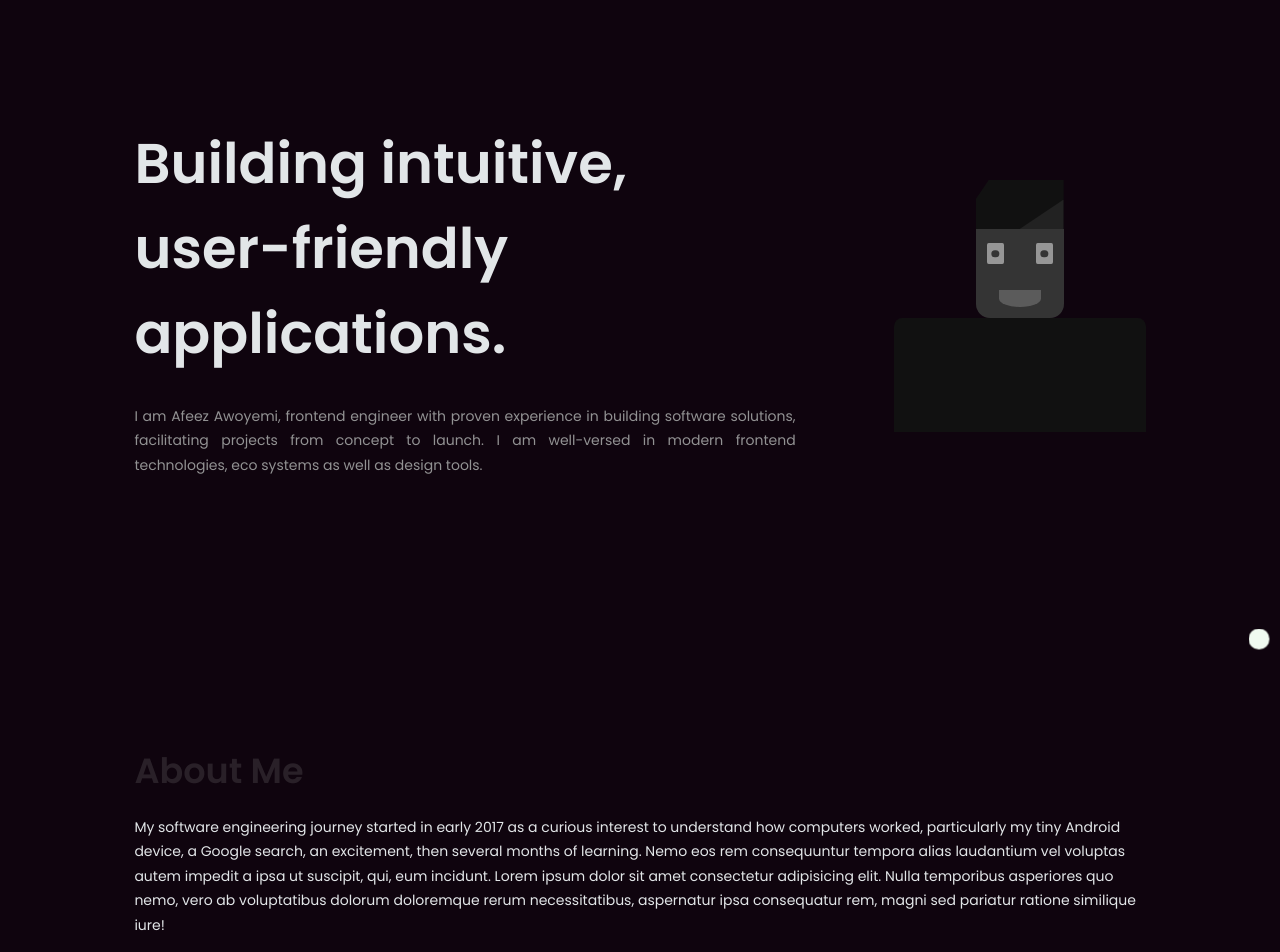
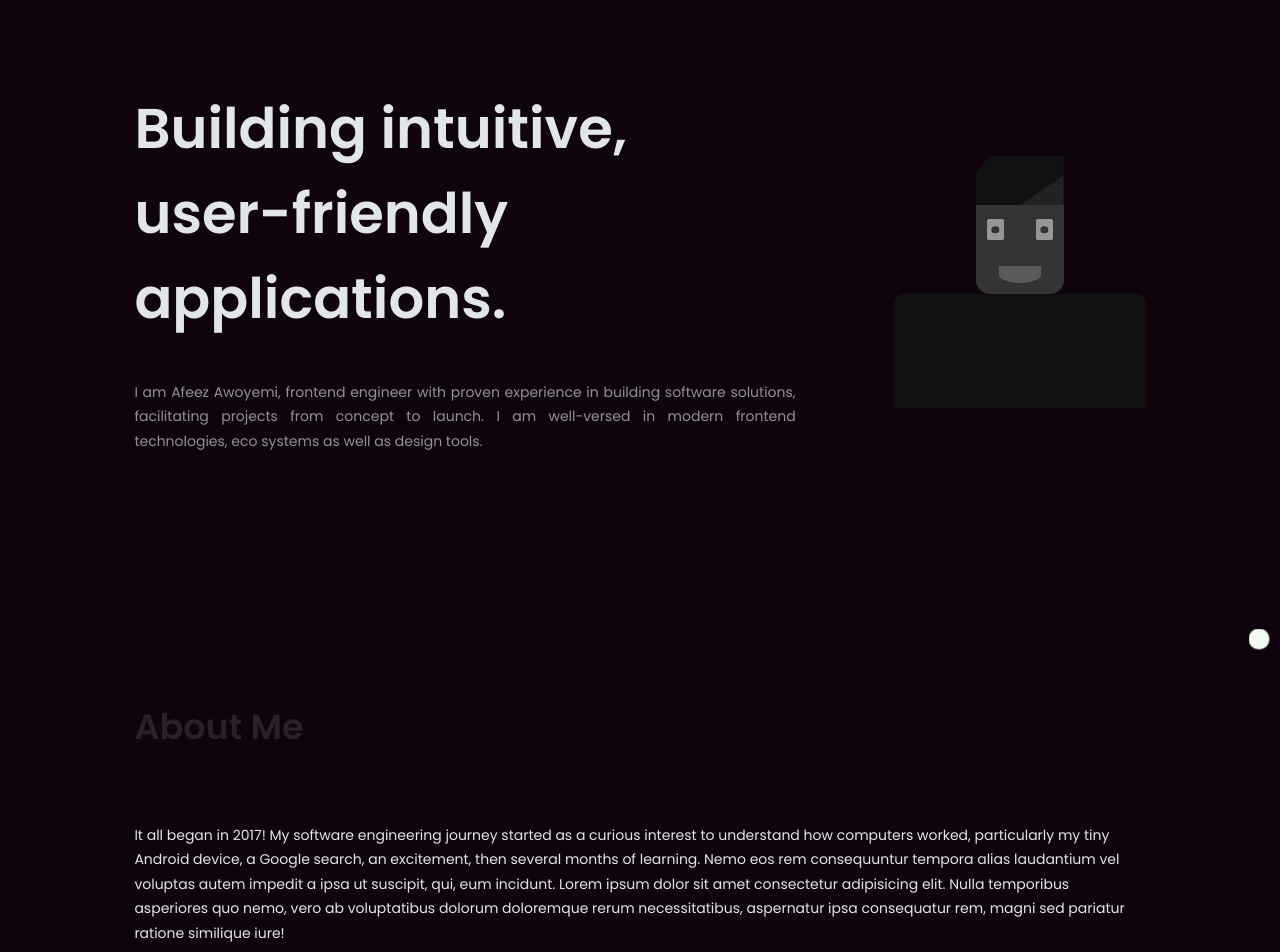
Before and after one commit to damafeez/portfolio-afeez-awoyemi-next, a Next.js app: page / in a window 1280 px wide. Shown: the part 140-1092 px from the top of the page. Built offline with nearby package versions, Linux system fonts and the light colour scheme.

Commit message:
feat: add locomotive scroll

```diff
--- a/components/About.tsx
+++ b/components/About.tsx
@@ -1,16 +1,18 @@
 export default function About() {
   return (
-    <section className="py">
-      <h2>About Me</h2>
+    <section data-scroll-section className="py">
+      <h2 data-scroll data-scroll-speed="-1">
+        About Me
+      </h2>
       <p>
-        My software engineering journey started in early 2017 as a curious interest to
-        understand how computers worked, particularly my tiny Android device, a Google
-        search, an excitement, then several months of learning. Nemo eos rem consequuntur
-        tempora alias laudantium vel voluptas autem impedit a ipsa ut suscipit, qui, eum
-        incidunt. Lorem ipsum dolor sit amet consectetur adipisicing elit. Nulla
-        temporibus asperiores quo nemo, vero ab voluptatibus dolorum doloremque rerum
-        necessitatibus, aspernatur ipsa consequatur rem, magni sed pariatur ratione
-        similique iure!
+        It all began in 2017! My software engineering journey started as a curious
+        interest to understand how computers worked, particularly my tiny Android device,
+        a Google search, an excitement, then several months of learning. Nemo eos rem
+        consequuntur tempora alias laudantium vel voluptas autem impedit a ipsa ut
+        suscipit, qui, eum incidunt. Lorem ipsum dolor sit amet consectetur adipisicing
+        elit. Nulla temporibus asperiores quo nemo, vero ab voluptatibus dolorum
+        doloremque rerum necessitatibus, aspernatur ipsa consequatur rem, magni sed
+        pariatur ratione similique iure!
       </p>
       <p>
         Vue resonates very well with the way I think about wiring front-end applications,
--- a/components/Hero.tsx
+++ b/components/Hero.tsx
@@ -4,12 +4,13 @@ import AfeezAvatar from './AfeezAvatar'
 export default function Hero({ className = '' }) {
   return (
     <header
+      data-scroll-section
       className={clsx(
         'flex flex-wrap items-center justify-center py-24 gap-28',
         className
       )}>
       <div className="flex-1 basis-96">
-        <h1 className="text-3xl max-w-xl">
+        <h1 data-scroll data-scroll-speed="3" className="text-3xl max-w-xl">
           Building intuitive,
           <br />
           user-friendly applications.
--- a/package.json
+++ b/package.json
@@ -16,6 +16,7 @@
     "clsx": "^1.2.1",
     "eslint": "8.31.0",
     "eslint-config-next": "13.1.1",
+    "locomotive-scroll": "^4.1.4",
     "next": "13.1.1",
     "react": "18.2.0",
     "react-dom": "18.2.0",
--- a/pages/index.tsx
+++ b/pages/index.tsx
@@ -2,8 +2,25 @@ import Head from 'next/head'
 import Hero from '../components/Hero'
 import About from '../components/About'
 import Nav from '../components/Nav'
+import { useEffect, useRef } from 'react'
 
 export default function Home() {
+  const mainRef = useRef(null)
+
+  useEffect(() => {
+    if (mainRef.current) {
+      const LocomotiveScroll = require('locomotive-scroll').default
+      const scroll = new LocomotiveScroll({
+        el: mainRef.current,
+        smooth: true,
+        inertia: 0.8,
+        smoothMobile: false,
+      })
+
+      return () => scroll.destroy()
+    }
+  }, [mainRef])
+
   return (
     <>
       <Head>
@@ -15,9 +32,9 @@ export default function Home() {
         <meta name="viewport" content="width=device-width, initial-scale=1" />
         <link rel="icon" href="/favicon.ico" />
       </Head>
-      <main>
-        <Nav />
-        <Hero />
+      <main data-scroll-container ref={mainRef}>
+        <Nav className="sticky top-0 z-10" />
+        <Hero className=" -mt-16" />
         <About />
       </main>
     </>
--- a/styles/globals.scss
+++ b/styles/globals.scss
@@ -54,12 +54,9 @@ footer,
 
 @screen md {
   section,
+  header,
   footer {
     min-height: 100vh;
-  }
-
-  header {
-    min-height: calc(100vh - 64px);
   }
 }
 
--- a/tsconfig.json
+++ b/tsconfig.json
@@ -13,7 +13,8 @@
     "resolveJsonModule": true,
     "isolatedModules": true,
     "jsx": "preserve",
-    "incremental": true
+    "incremental": true,
+    "noImplicitAny": true
   },
   "include": ["next-env.d.ts", "**/*.ts", "**/*.tsx"],
   "exclude": ["node_modules"]
```
Also changed, not shown: 1 other file (tests, documents, lock files or other folders).
